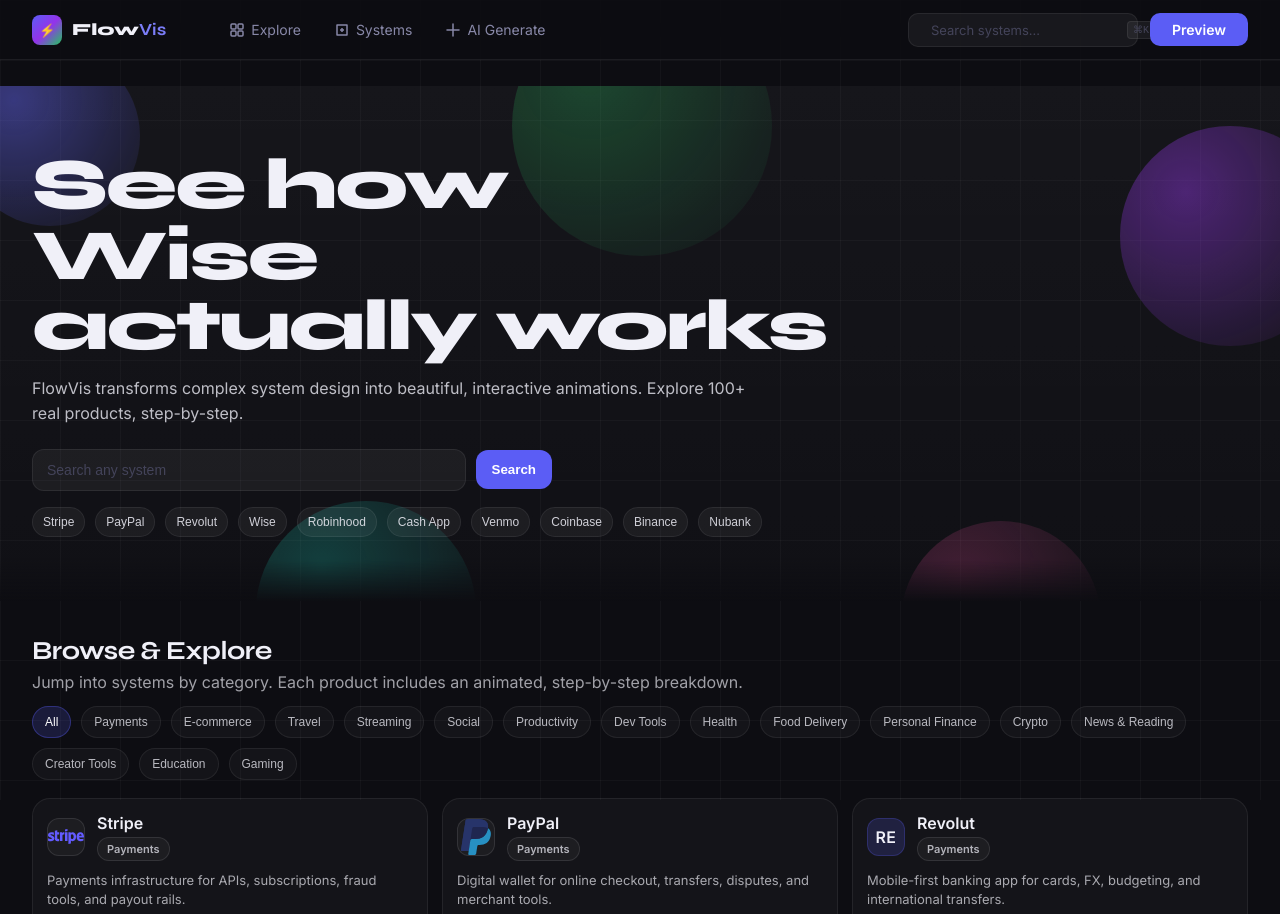
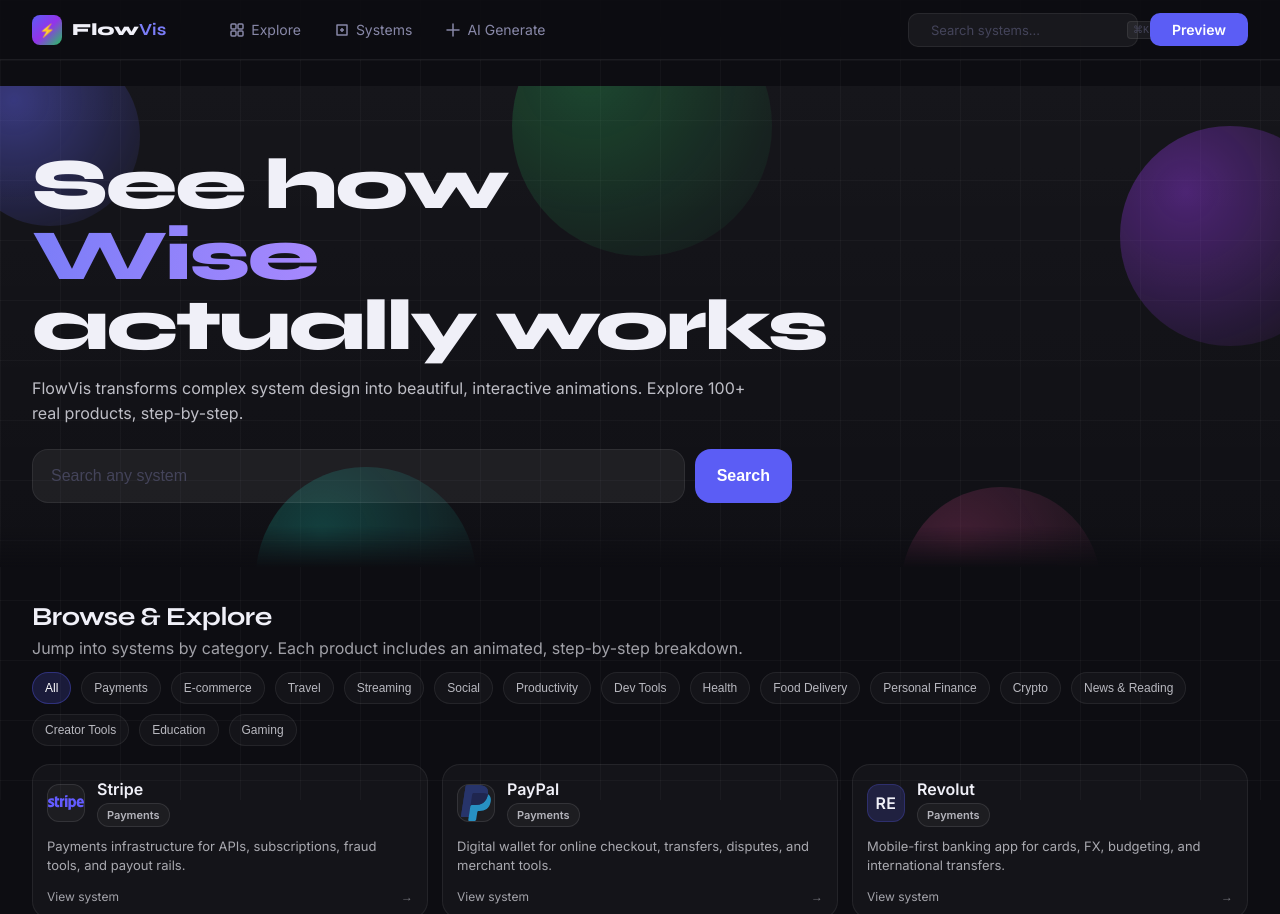
Before and after one commit to 004mayank/FlowVis, a website with bundled scripts: page index.html in a window 1280 px wide. Shown: the top 914 px of the page. Built offline with nearby package versions, Linux system fonts and the light colour scheme.

Commit message:
Hero: larger search, remove chips, gradient rotating word

```diff
--- a/src/js/app.js
+++ b/src/js/app.js
@@ -739,8 +739,6 @@ function renderHome() {
             <input id="hero-search" type="text" placeholder="Search any system" />
             <button id="hero-search-btn" class="btn-primary">Search</button>
           </div>
-
-          <div class="chip-row" id="home-chips"></div>
         </div>
       </div>
 
@@ -754,12 +752,6 @@ function renderHome() {
       <div id="home-sentinel" class="sentinel"></div>
     </div>
   `;
-
-  // chips
-  const chips = document.getElementById('home-chips');
-  const top = SYSTEMS.slice(0, 10);
-  chips.innerHTML = top.map(s => `<button class="chip" data-id="${s.id}">${s.title}</button>`).join('');
-  chips.querySelectorAll('.chip').forEach(b => b.addEventListener('click', () => openProductById(b.dataset.id)));
 
   // search
   const heroInput = document.getElementById('hero-search');
--- a/src/styles/main.css
+++ b/src/styles/main.css
@@ -40,20 +40,19 @@ body{scrollbar-width:none;}
 .hero h1{font-family:'Syne',sans-serif;font-weight:800;letter-spacing:-0.03em;line-height:0.98;
   font-size:72px;}
 .h1-line1,.h1-line2{display:block;}
-#cycle-word{display:inline-block;min-width:10ch;transition:opacity .22s ease, transform .22s ease;}
+#cycle-word{display:inline-block;min-width:10ch;transition:opacity .22s ease, transform .22s ease;
+  background:linear-gradient(90deg,#7b7df8,#b58cff,#ec4899);
+  -webkit-background-clip:text;background-clip:text;color:transparent;}
 #cycle-word.fade-out{opacity:0;transform:translateY(4px);}
 .hero-sub{margin-top:14px;color:rgba(240,240,248,0.78);font-size:16px;max-width:720px;line-height:1.6;}
-.hero-search{margin-top:22px;display:flex;gap:10px;align-items:center;max-width:520px;}
-.hero-search input{flex:1;background:rgba(255,255,255,0.05);border:1px solid var(--border);
-  border-radius:12px;padding:12px 14px;color:var(--text);font-size:14px;outline:none;}
+.hero-search{margin-top:22px;display:flex;gap:10px;align-items:center;max-width:760px;}
+.hero-search input{flex:1;background:rgba(255,255,255,0.06);border:1px solid var(--border);
+  border-radius:16px;padding:16px 18px;color:var(--text);font-size:16px;outline:none;min-height:54px;}
 .hero-search input::placeholder{color:var(--text3);}
-.btn-primary{background:var(--blue);border:none;color:#fff;font-weight:700;border-radius:12px;padding:12px 16px;cursor:pointer;}
+.btn-primary{background:var(--blue);border:none;color:#fff;font-weight:800;border-radius:16px;padding:14px 22px;cursor:pointer;min-height:54px;font-size:16px;}
 .btn-primary:hover{background:var(--blue2);}
 
-.chip-row{margin-top:16px;display:flex;flex-wrap:wrap;gap:10px;}
-.chip{background:rgba(255,255,255,0.05);border:1px solid var(--border);color:rgba(240,240,248,0.85);
-  padding:7px 10px;border-radius:999px;font-size:12px;cursor:pointer;}
-.chip:hover{border-color:rgba(255,255,255,0.18);background:rgba(255,255,255,0.07);}
+/* (removed) chip row */
 
 /* Particles (simple) */
 .particle{position:absolute;border-radius:999px;filter:blur(0.2px);opacity:0.5;mix-blend-mode:screen;}
```
